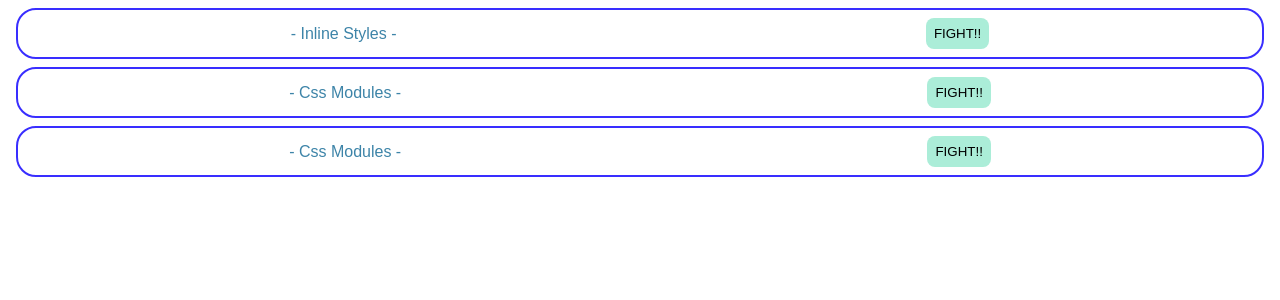
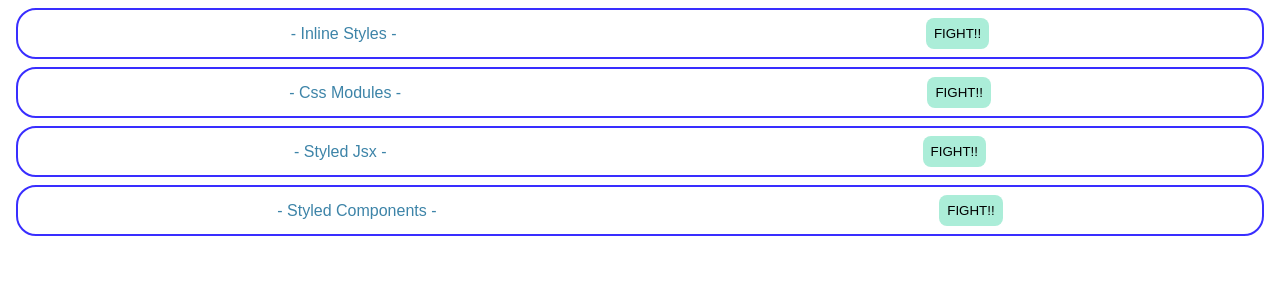
Before and after one commit to Tsubaki01/react_style, a React (Create React App) app: page / in a window 1280 px wide. Shown: the top 300 px of the page. Built offline with nearby package versions, Linux system fonts and the light colour scheme.

Commit message:
Styled Componentsを追加

```diff
--- a/package.json
+++ b/package.json
@@ -9,6 +9,7 @@
     "react": "17.0.2",
     "react-dom": "17.0.2",
     "react-scripts": "4.0.0",
+    "styled-components": "5.3.5",
     "styled-jsx": "5.0.2"
   },
   "devDependencies": {
--- a/src/App.js
+++ b/src/App.js
@@ -2,6 +2,7 @@
 import { InlineStyle } from "./components/InlineStyle";
 import { CssModules } from "./components/CssModules";
 import { StyledJsx } from "./components/StyledJsx";
+import { StyledComponents } from "./components/StyledComponents";
 
 export default function App() {
   return (
@@ -9,6 +10,7 @@
       <InlineStyle />
       <CssModules />
       <StyledJsx />
+      <StyledComponents />
     </div>
   );
 }
--- /dev/null
+++ b/src/components/StyledComponents.jsx
@@ -0,0 +1,35 @@
+import styled from "styled-components";
+
+export const StyledComponents = () => {
+  return (
+    <Container>
+      <Title>- Styled Components -</Title>
+      <Button>FIGHT!!</Button>
+    </Container>
+  );
+};
+
+const Container = styled.div`
+  border: solid 2px #392eff;
+  border-radius: 20px;
+  padding: 8px;
+  margin: 8px;
+  display: flex;
+  justify-content: space-around;
+  align-items: center;
+`;
+const Title = styled.p`
+  margin: 0;
+  color: #3d84a8;
+`;
+const Button = styled.button`
+  background-color: #abedd8;
+  border: none;
+  padding: 8px;
+  border-radius: 8px;
+  &:hover {
+    background-color: #46cdcf;
+    color: #fff;
+    cursor: pointer;
+  }
+`;
--- a/src/components/StyledJsx.jsx
+++ b/src/components/StyledJsx.jsx
@@ -2,7 +2,7 @@
   return (
     <>
       <div className="container">
-        <p className="title">- Css Modules -</p>
+        <p className="title">- Styled Jsx -</p>
         <button className="button">FIGHT!!</button>
       </div>
       <style jsx="true">{`
```
